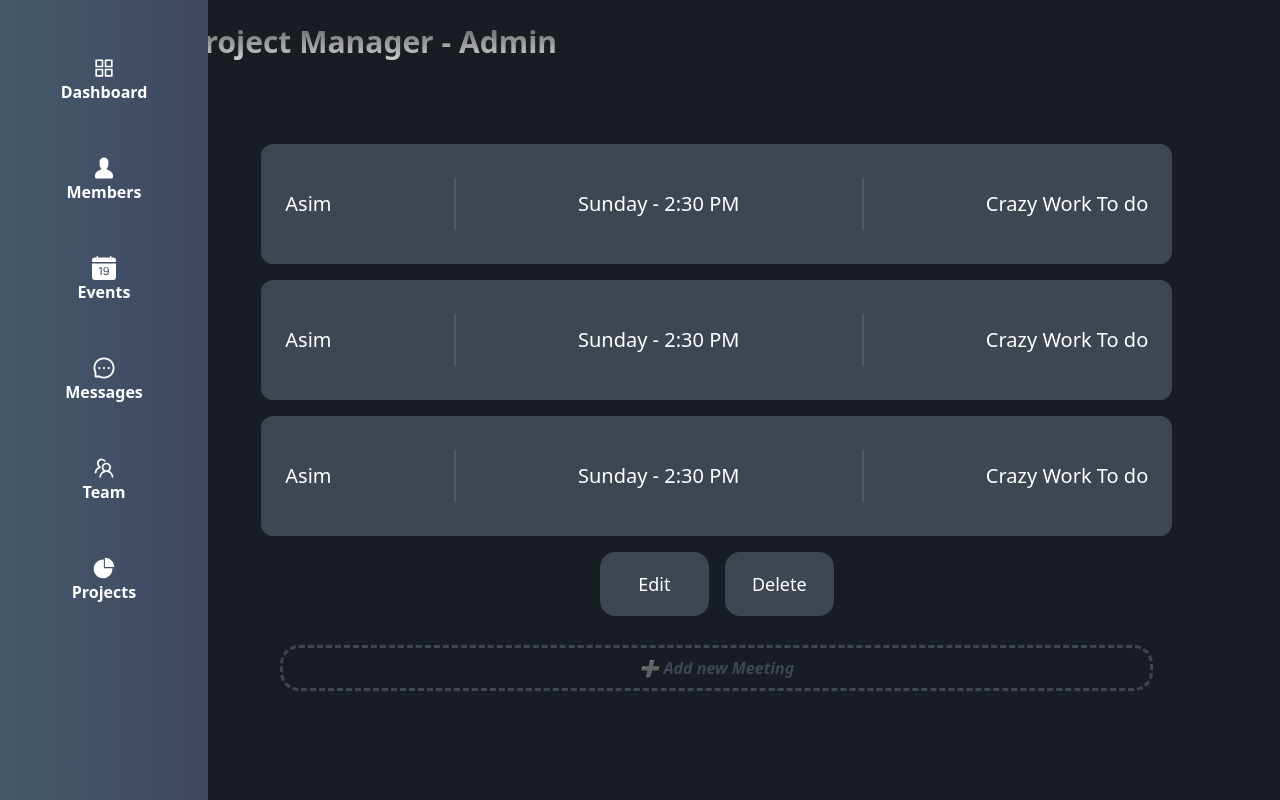
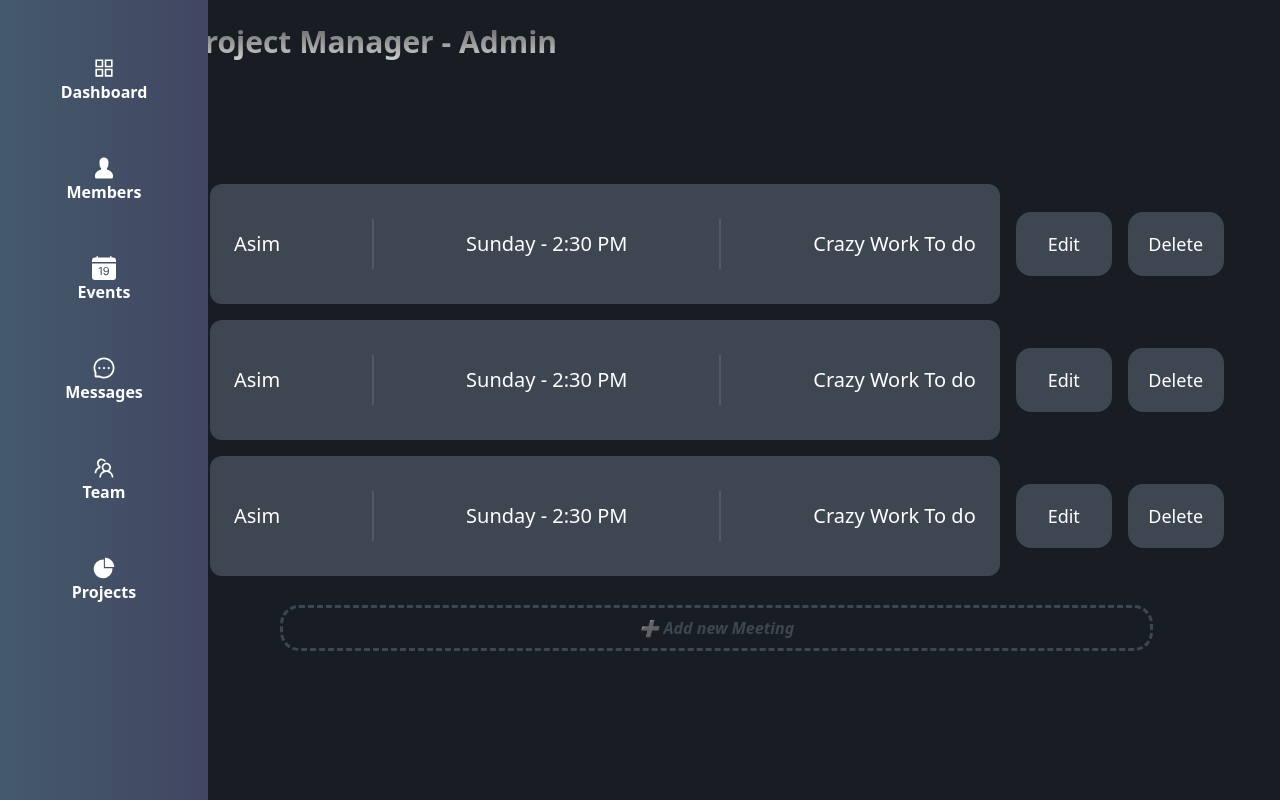
Before and after one commit to mtalhazulf/hrms, a React (Vite) app: page /events in a window 1280 px wide. Built offline with nearby package versions, Linux system fonts and the light colour scheme.

Commit message:
fixed width

```diff
--- a/src/Events/Details.jsx
+++ b/src/Events/Details.jsx
@@ -17,10 +17,45 @@ const Details = () => {
       date: "Sunday - 2:30 PM",
       details: "Crazy Work To do",
     },
-    ];
+  ];
   return (
     <>
       <div className="flex flex-wrap gap-4 items-center justify-center md:w-[90%] w-full relative">
+        {data.map((item, index) => (
+          <div key={index} className="flex flex-col gap-4 w-full">
+
+            <div className="flex flex-row items-center justify-center w-full gap-4">
+            <div className="bg-[#3E4651] flex flex-row items-center justify-between text-white text-xl rounded-xl px-6 py-2 md:w-[911px] h-[120px]">
+              <p>{item.name}</p>
+              <div className="w-0 h-[50px] border border-white border-opacity-10"></div>
+              <p>{item.date}</p>
+              <div className="w-0 h-[50px] border border-white border-opacity-10"></div>
+              <p>{item.details}</p>
+            </div>
+
+
+              <button className="rounded-[15.27px] bg-[#3E4651] p-2 hover:font-bold text-lg text-white w-[109px] h-[64px]">
+                Edit
+              </button>
+              <button className="rounded-[15.27px] bg-[#3E4651] p-2 hover:font-bold text-lg text-white w-[109px] h-[64px]">
+                Delete
+              </button>
+              </div>
+
+          </div>
+        ))}
+      </div>
+    </>
+  );
+};
+
+export default Details;
+
+/*
+
+
+
+ <div className="flex flex-wrap gap-4 items-center justify-center md:w-[90%] w-full relative">
         {data.map((item, index) => (
           <div key={index} className="bg-[#3E4651] flex flex-row items-center justify-between gap-4 text-white text-xl rounded-xl px-6 py-2 w-[911px] h-[120px]">
             <p>{item.name}</p>
@@ -39,8 +74,4 @@ const Details = () => {
           Delete
         </button>
       </div>
-    </>
-  );
-};
-
-export default Details;
+ */
```
